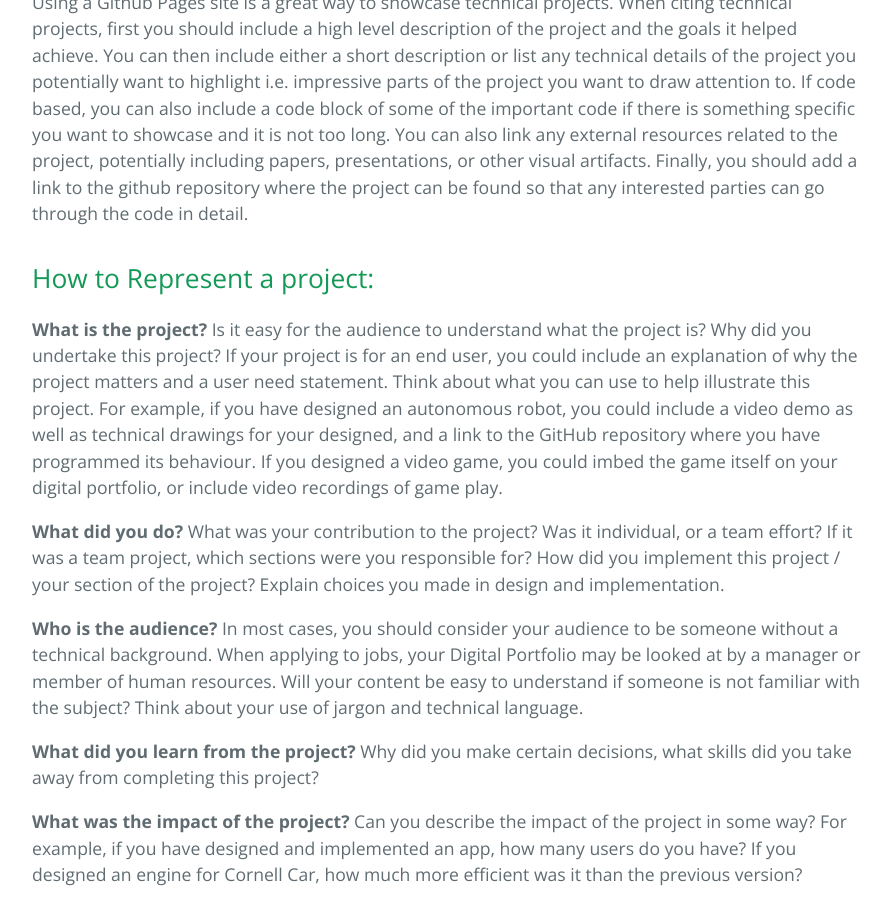
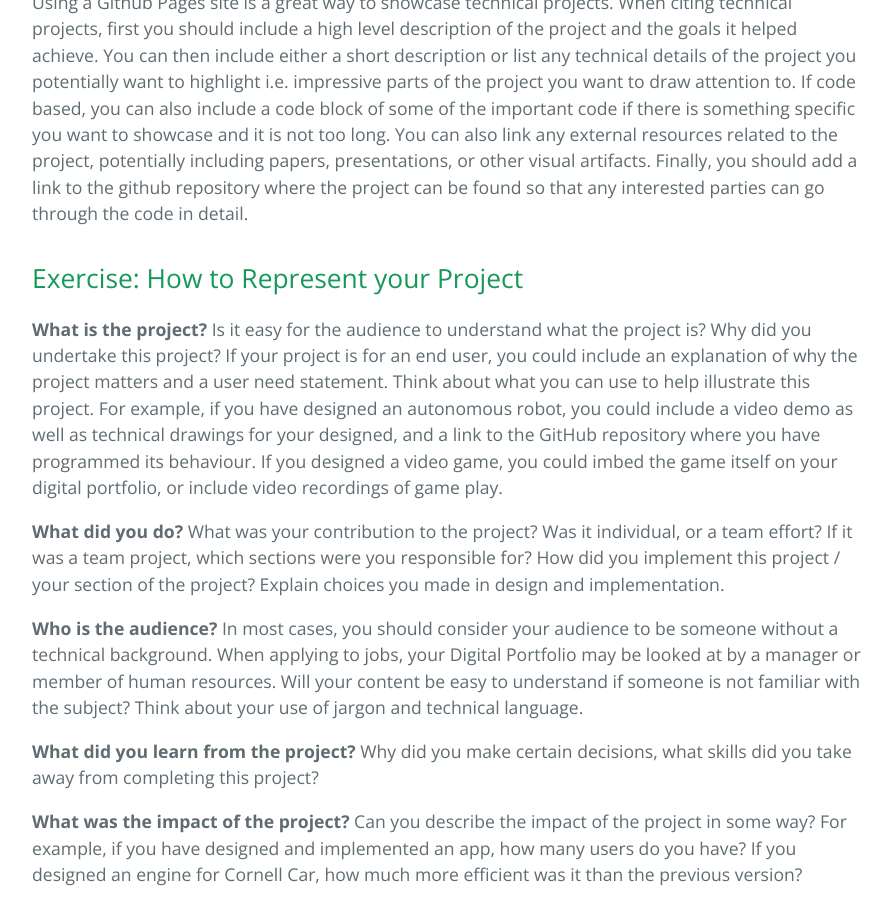
Before and after one commit to jdweaver14/guide, a Jekyll site: the page built from addingprojects.md, in a window 1280 px wide and 900 px high, scrolled down 496 px. Shown: the whole window, without its empty margins (192-1084 px from the left). Built offline with Jekyll 4.4.1, drawn with Linux system fonts in a browser that asks for light colours.

Commit message:
Update addingprojects.md

```diff
--- a/addingprojects.md
+++ b/addingprojects.md
@@ -8,7 +8,7 @@ filename: addingprojects
 
 Using a Github Pages site is a great way to showcase technical projects. When citing technical projects, first you should include a high level description of the project and the goals it helped achieve. You can then include either a short description or list any technical details of the project you potentially want to highlight i.e. impressive parts of the project you want to draw attention to. If code based, you can also include a code block of some of the important code if there is something specific you want to showcase and it is not too long. You can also link any external resources related to the project, potentially including papers, presentations, or other visual artifacts. Finally, you should add a link to the github repository where the project can be found so that any interested parties can go through the code in detail.
 
-## How to Represent a project:
+## Exercise: How to Represent your Project
 
 **What is the project?**
 Is it easy for the audience to understand what the project is? Why did you undertake this project? If your project is for an end user, you could include an explanation of why the project matters and a user need statement. Think about what you can use to help illustrate this project. For example, if you have designed an autonomous robot, you could include a video demo as well as technical drawings for your designed, and a link to the GitHub repository where you have programmed its behaviour. If you designed a video game, you could imbed the game itself on your digital portfolio, or include video recordings of game play.
```
